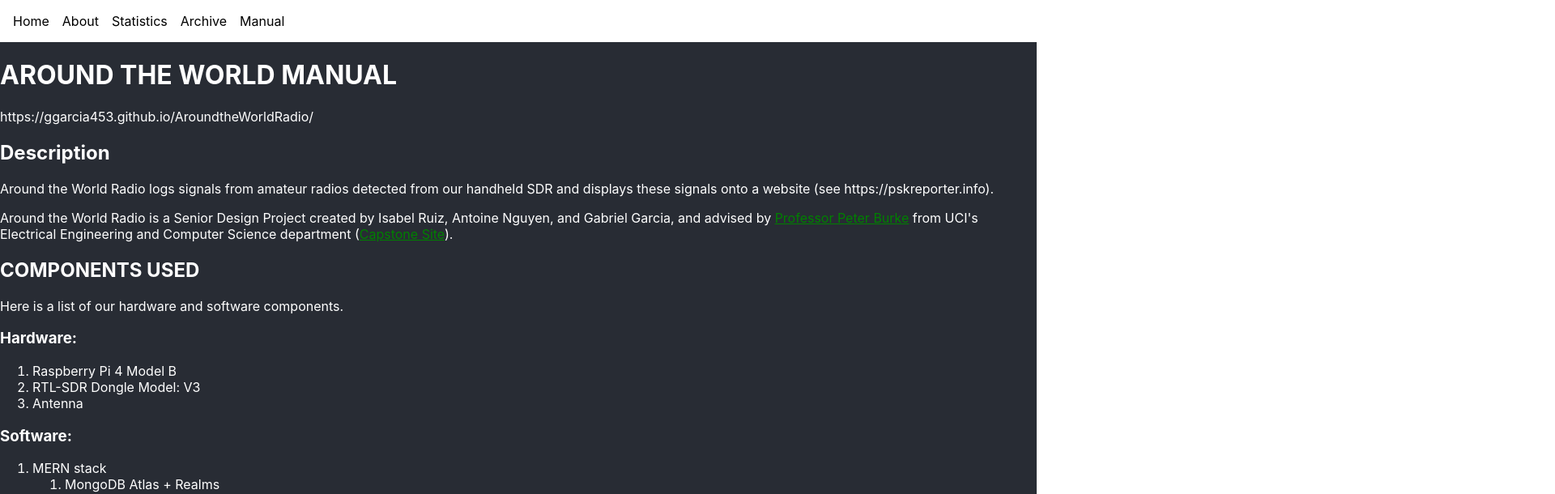
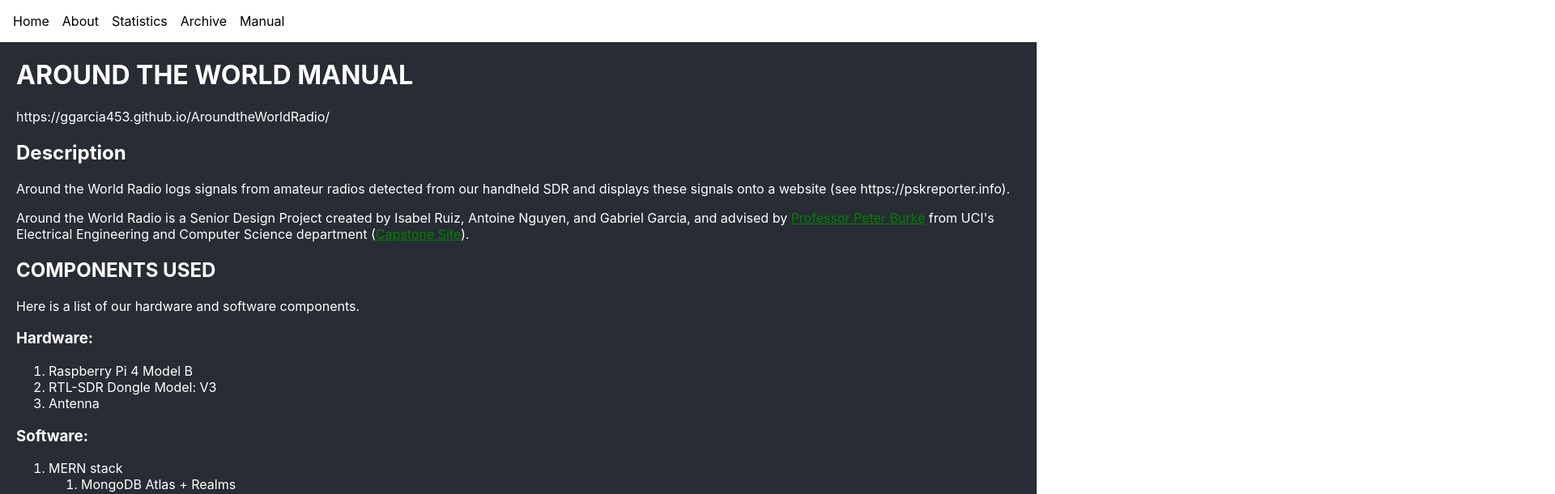
Before and after one commit to ggarcia453/AroundtheWorldRadio, a React (Create React App) app in the folder radio-site/: page /AroundtheWorldRadio/manual in a window 1280 px wide. Shown: the top 610 px of the page at 81% size, 1920 px wide, since content can reach past the window. Built offline with nearby package versions, Linux system fonts and the light colour scheme.

Commit message:
Removed white space from manual page

```diff
--- a/radio-site/src/pages/Manual.css
+++ b/radio-site/src/pages/Manual.css
@@ -0,0 +1,9 @@
+.content {
+    width: 100%;
+    height: 100%;
+    margin: 0px;
+    padding-left: 20px;
+    padding-right: 20px;
+    padding-bottom: 20px;
+    overflow-x: hidden;
+}
--- a/radio-site/src/pages/Manual.jsx
+++ b/radio-site/src/pages/Manual.jsx
@@ -1,7 +1,7 @@
 import React, { Component } from 'react'
 import ReactMarkdown from 'react-markdown'
 import termsFrPath from './manual.md'
-
+import './Manual.css'
 
 class Terms extends Component {
     constructor(props) {
```
